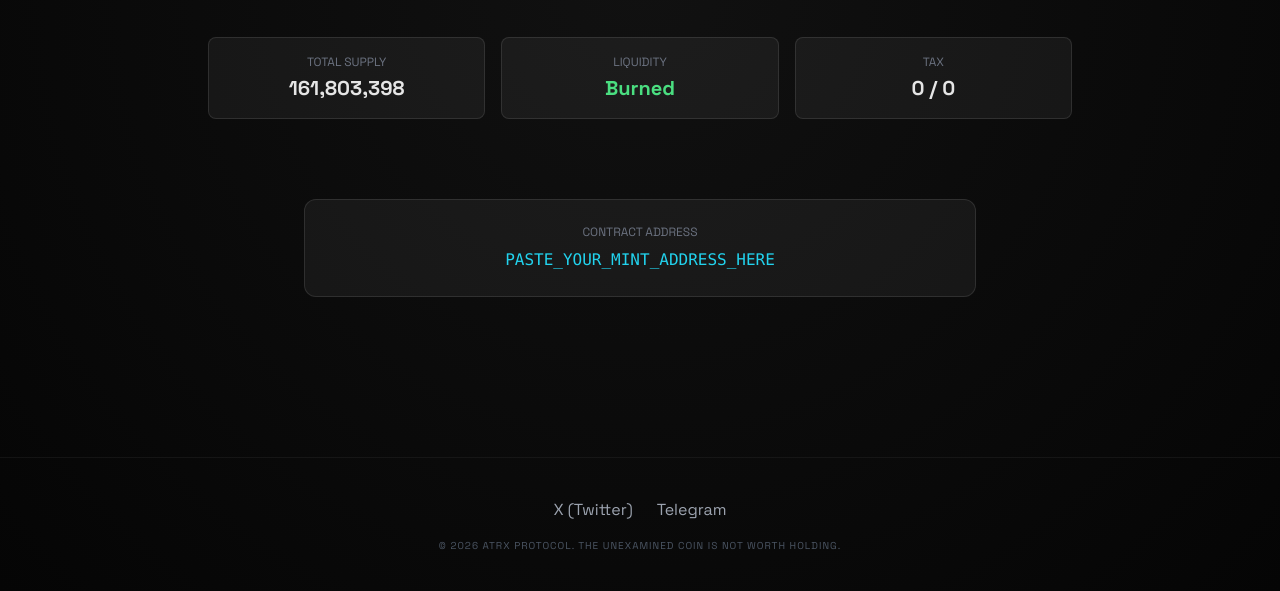
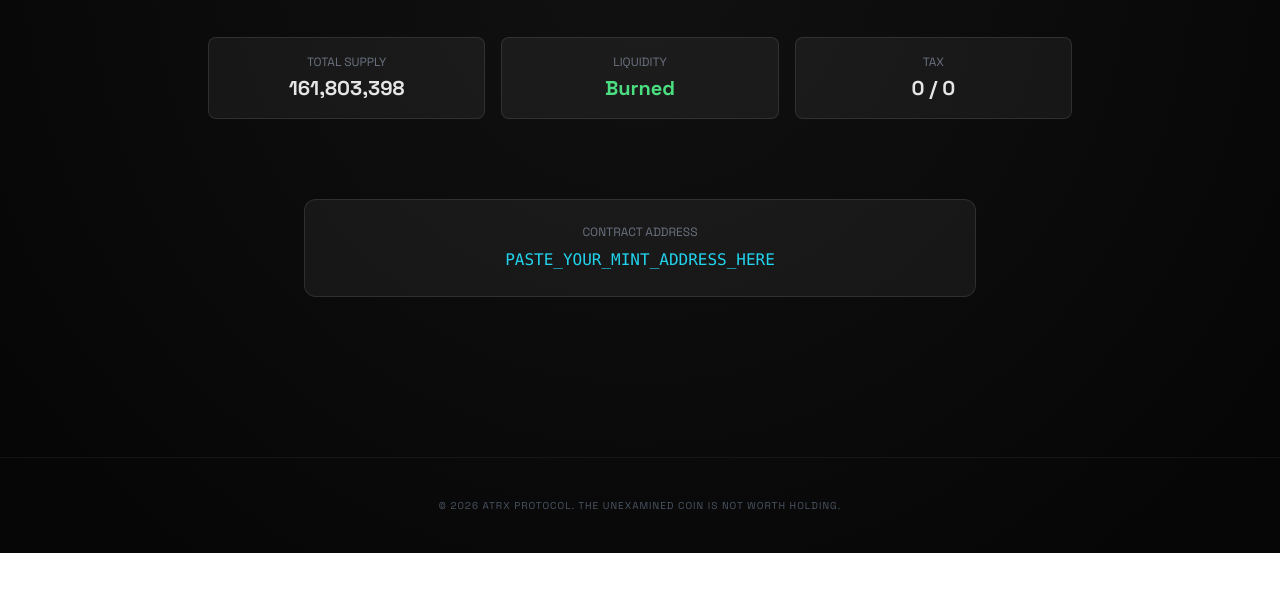
Before and after one commit to vali-protocol/atrx, a plain HTML site: page index.html in a window 1280 px wide. Shown: the part 636-1227 px from the top of the page. After the commit the page ends 1189 px from the top, so only its background shows below. Drawn offline with nearby package versions, Linux system fonts and the light colour scheme.

Commit message:
Update index.html

```diff
--- a/index.html
+++ b/index.html
@@ -74,10 +74,6 @@
     </main>
 
     <footer class="mt-40 py-10 border-t border-white/5 text-center">
-        <div class="flex justify-center space-x-6 mb-4">
-            <a href="#" class="text-gray-400 hover:text-white transition">X (Twitter)</a>
-            <a href="#" class="text-gray-400 hover:text-white transition">Telegram</a>
-        </div>
         <p class="text-[10px] text-gray-600 uppercase tracking-widest">© 2026 ATRX Protocol. The unexamined coin is not worth holding.</p>
     </footer>
 
```
